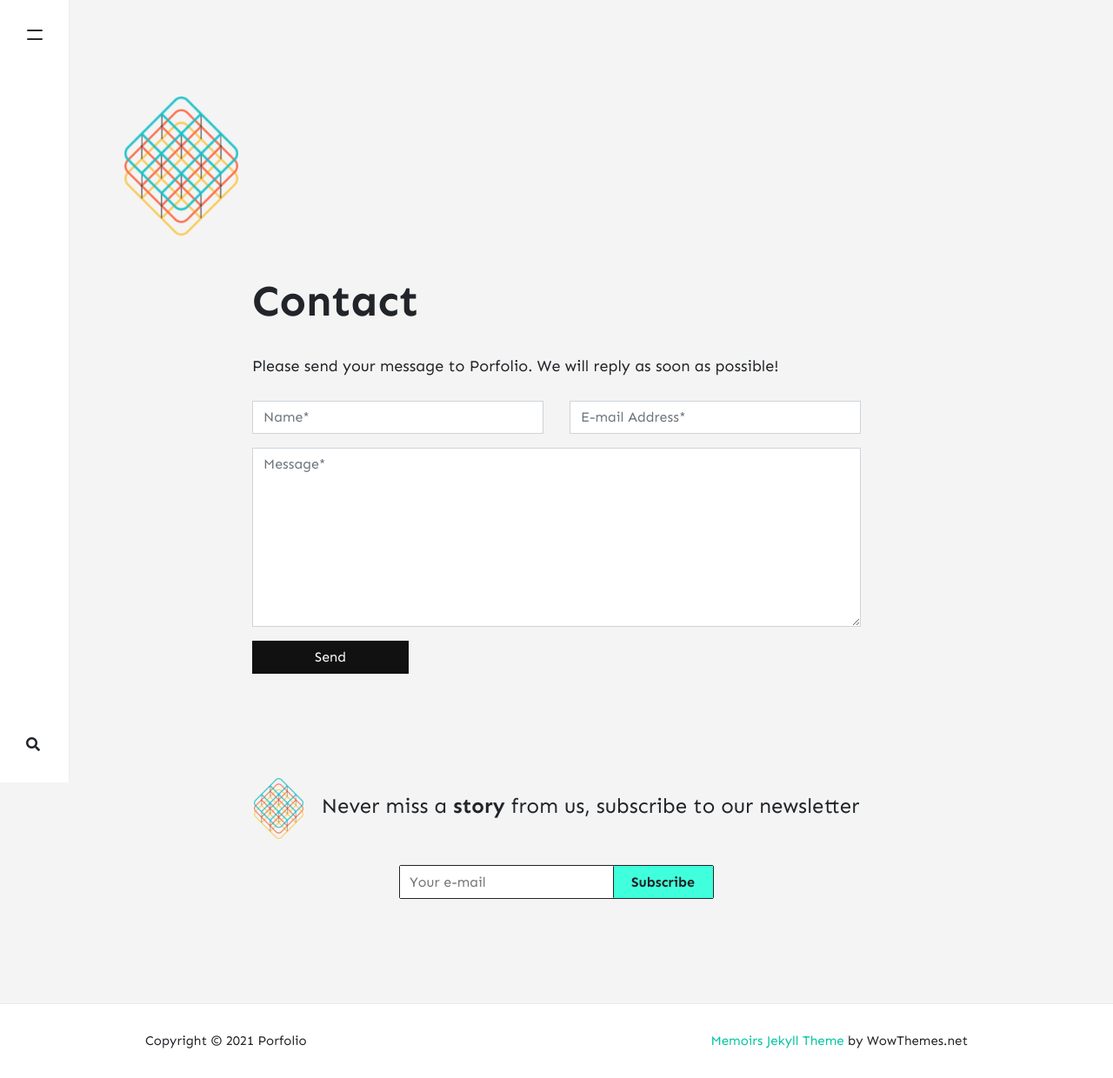
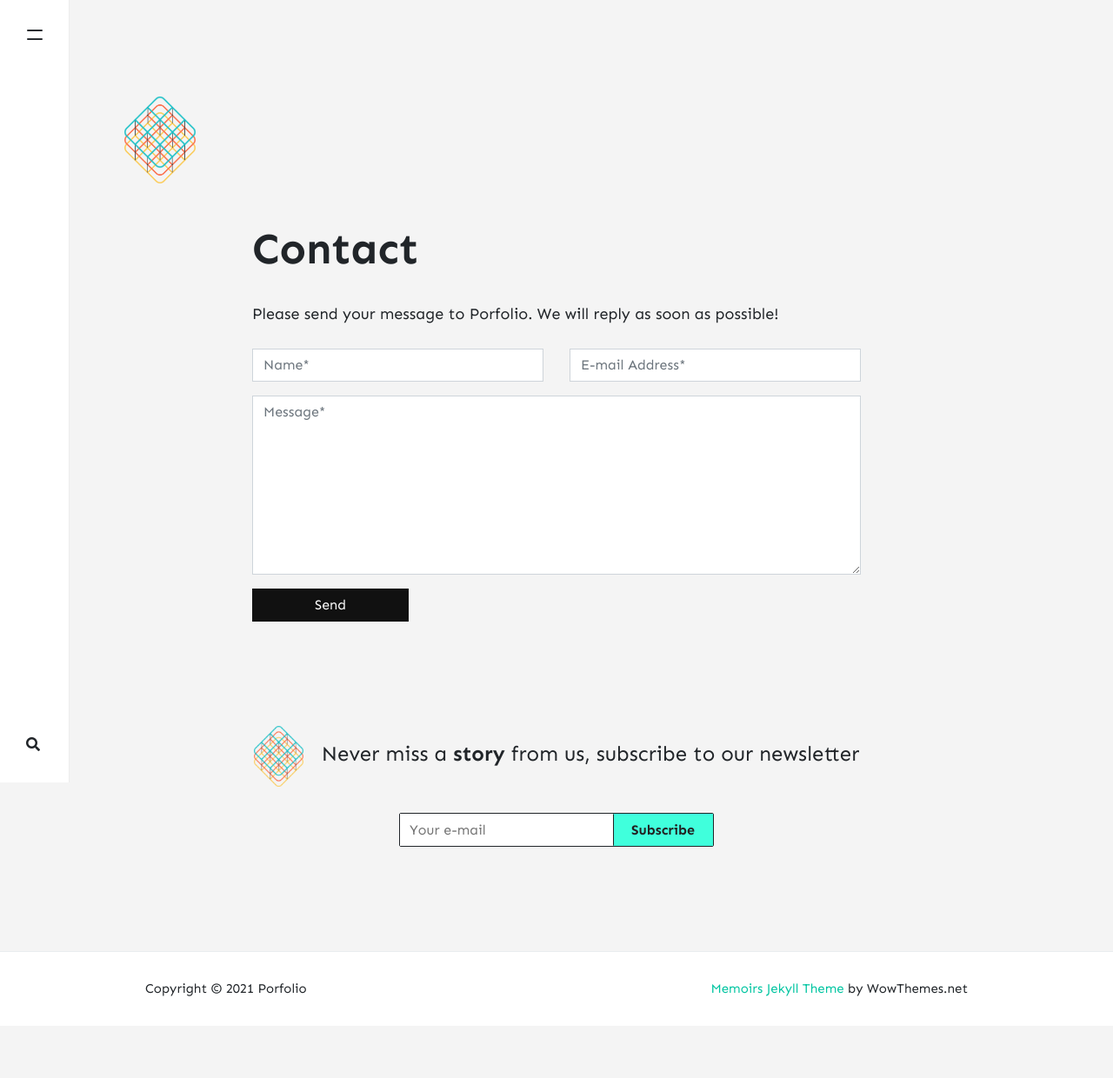
Before and after one commit to CaiWilliams/Porfolio, a Jekyll site: the page built from _pages/contact.md, in a window 1280 px wide. Shown: the whole page at 87% size. Built offline with Jekyll 4.4.1, drawn with Linux system fonts in a browser that asks for light colours; nearby versions of some CDN libraries; comment, search, counter and statistics services are not loaded; after the commit the page ends 1180 px from its top, so only the background shows below that.

Commit message:
Update theme.scss

```diff
--- a/assets/css/theme.scss
+++ b/assets/css/theme.scss
@@ -114,7 +114,7 @@ img, img:hover {
 }
 // menu
 .navbar-brand img {
-    max-height:160px;
+    max-height:100px;
     margin-bottom:40px;
     margin-top:40px;
 }
```
